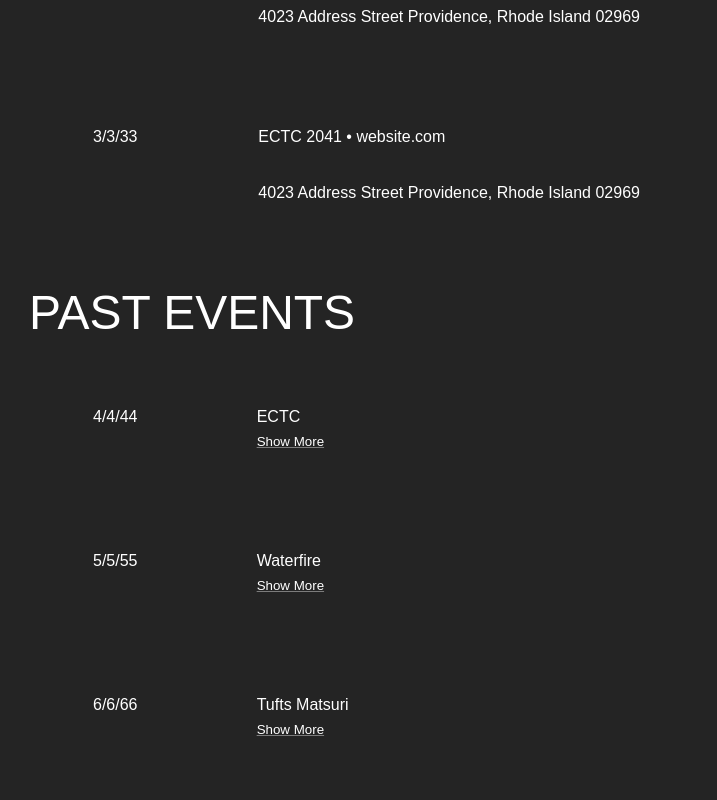
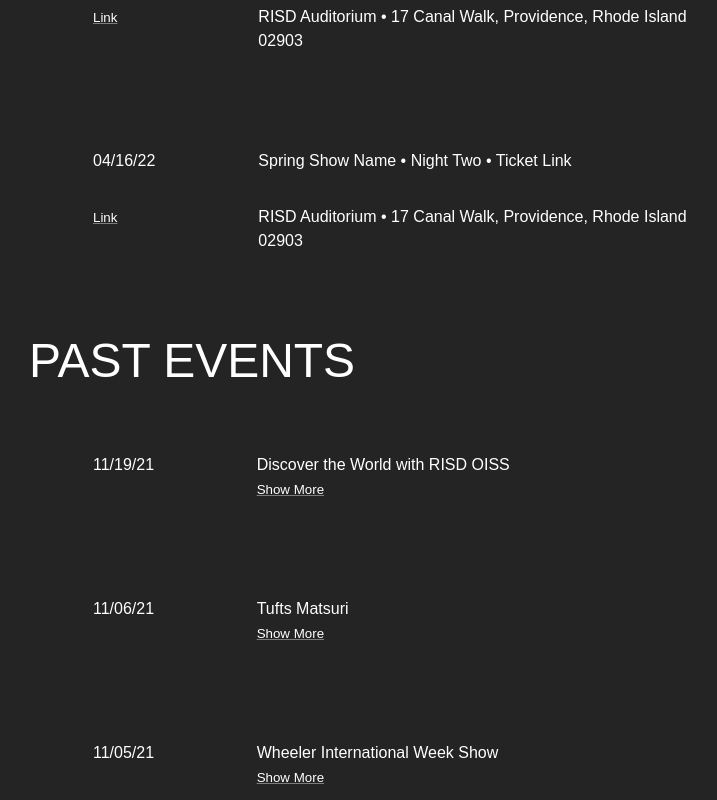
Before and after one commit to gendotaiko/gendo-taiko-website, a React (Create React App) app in the folder client/: page /events in a window 1280 px wide. Shown: the part 500-1300 px from the top of the page, without its empty margins (67-784 px from the left). Built offline with nearby package versions, Linux system fonts and the light colour scheme.

Commit message:
hard coded draft of 21-22 events

```diff
--- a/client/src/components/Event.js
+++ b/client/src/components/Event.js
@@ -20,6 +20,7 @@ const Event = (props) => {
 	Event.propTypes = {
 		date: PropTypes.any,
 		event: PropTypes.any,
+		link: PropTypes.any,
 		isChecked: PropTypes.any,
 		details: PropTypes.any,
 		isCurrent: PropTypes.boolean,
@@ -37,6 +38,7 @@ const Event = (props) => {
 						<Typography variant='body1'>{props.event}</Typography>
 					</Grid>
 					<Grid item md={3}>
+						<Link component= 'button' to = {props.link} color= '#ffffff' variant='link'>Link</Link>
 					</Grid>
 					<Grid item md={9}>
 						<Typography variant='body1'>{props.details}</Typography>
--- a/client/src/events.json
+++ b/client/src/events.json
@@ -1,15 +1,16 @@
 
 {
     "current_events": [
-      {"id": 1, "date":"1/1/11", "event":"ECTC 2041 • website.com", "details":"4023 Address Street Providence, Rhode Island 02969"},
-      {"id": 2, "date":"2/2/22", "event":"ECTC 2041 • website.com", "details":"4023 Address Street Providence, Rhode Island 02969"},
-      {"id": 3, "date":"3/3/33", "event":"ECTC 2041 • website.com", "details":"4023 Address Street Providence, Rhode Island 02969"}
+      {"id": 1, "date":"02/11/22", "event":"CSA Performance • ", "link": "/https://browncsa.github.io/csa/", "details":"4023 Address Street Providence, Rhode Island 02903"},
+      {"id": 2, "date":"04/15/22", "event":"Spring Show Name • Night One • Ticket Link", "link": "yes", "details":"RISD Auditorium • 17 Canal Walk, Providence, Rhode Island 02903"},
+      {"id": 3, "date":"04/16/22", "event":"Spring Show Name • Night Two • Ticket Link", "link": "yes", "details":"RISD Auditorium • 17 Canal Walk, Providence, Rhode Island 02903"}
     ],
 
     "past_events":[
-      {"id": 1, "date":"4/4/44", "event":"ECTC", "details":"lorem ipsum blah blah", "img":"taiko2019_promo_15.jpg"},
-      {"id": 2, "date":"5/5/55", "event":"Waterfire", "details":"lorem ipsum blah blah", "img":"taiko2019_promo_15.jpg"},
-      {"id": 3, "date":"6/6/66", "event":"Tufts Matsuri", "details":"lorem ipsum blah blah", "img":"taiko2019_promo_15.jpg"}
+      {"id": 1, "date":"11/19/21", "event":"Discover the World with RISD OISS", "details":"To celebrate the diverse, international student body of RISD, Gendo Taiko performed at the Discover the World event hosted by the Office of International Student Services.", "img":"taiko2019_promo_15.jpg"},
+      {"id": 2, "date":"11/06/21", "event":"Tufts Matsuri", "details":"Invited by the Japanese Cultural Club at Tufts University, Gendo Taiko performed at their annual Matsuri.", "img":"taiko2019_promo_15.jpg"},
+      {"id": 3, "date":"11/05/21", "event":"Wheeler International Week Show", "details":"We played a short show alongside the talented students of The Wheeler School celebrating their cultural heritage through the arts.", "img":"taiko2019_promo_15.jpg"},
+      {"id": 4, "date":"10/16/21", "event":"Waterfire", "details":"Gendo Taiko continued a longstanding tradition of performing at the popular Providence attraction Waterfire.", "img":"taiko2019_promo_15.jpg"}
     ]
 
 
--- a/client/src/pages/Events.js
+++ b/client/src/pages/Events.js
@@ -28,7 +28,7 @@ const Events = () => {
 			<Grid container spacing={{xs: 8, lg: 12}} px={{xs: 4, lg: 12, xl: 16}} pt={{xs: 4, lg: 8}} pb={{xs: 2, lg: 4}}> {/* first chunk container */}
 				<Grid container md={8} > {/* text */}
 					{currEvents.map((e) => (
-						<Event key ={e.id} isCurrent={true} date ={e.date} event={e.event} details={e.details}></Event>
+						<Event key ={e.id} isCurrent={true} date ={e.date} event={e.event} link ={e.link} details={e.details}></Event>
 					))}
 				</Grid>
 				<Grid item md={4}> {/* Image that spans whole thing */}
```
